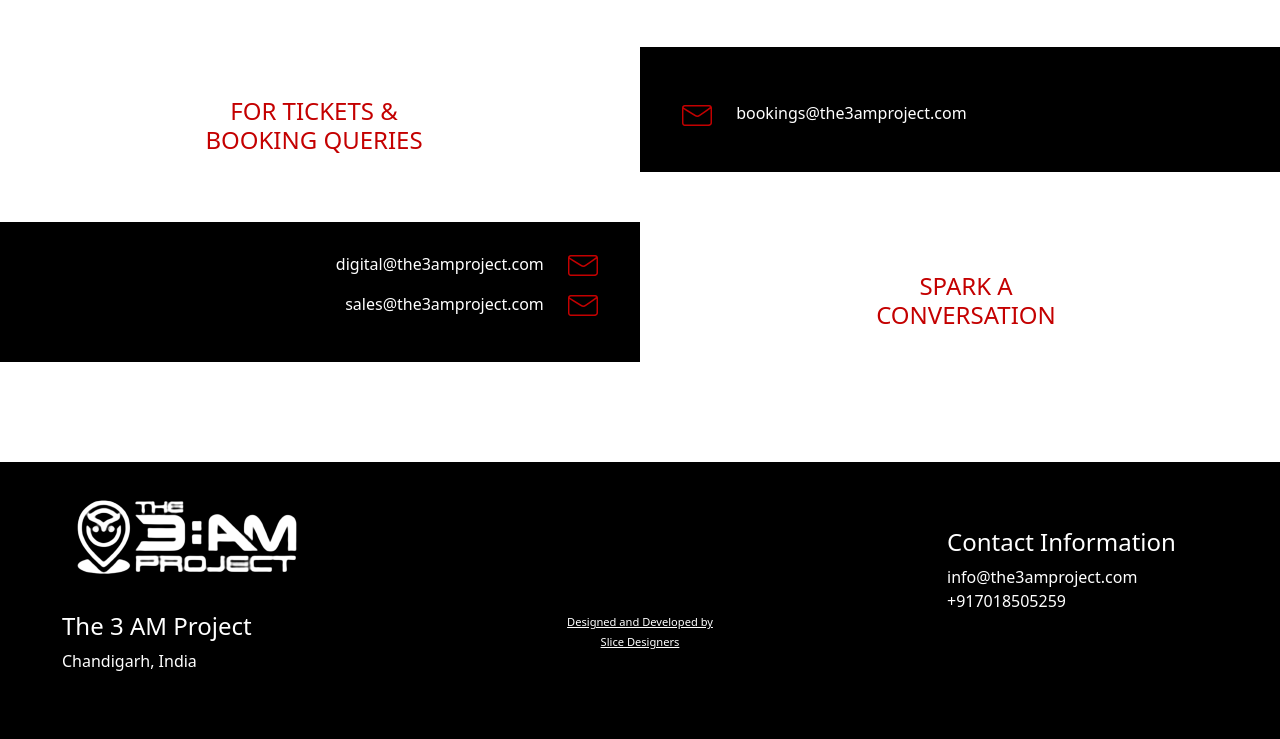
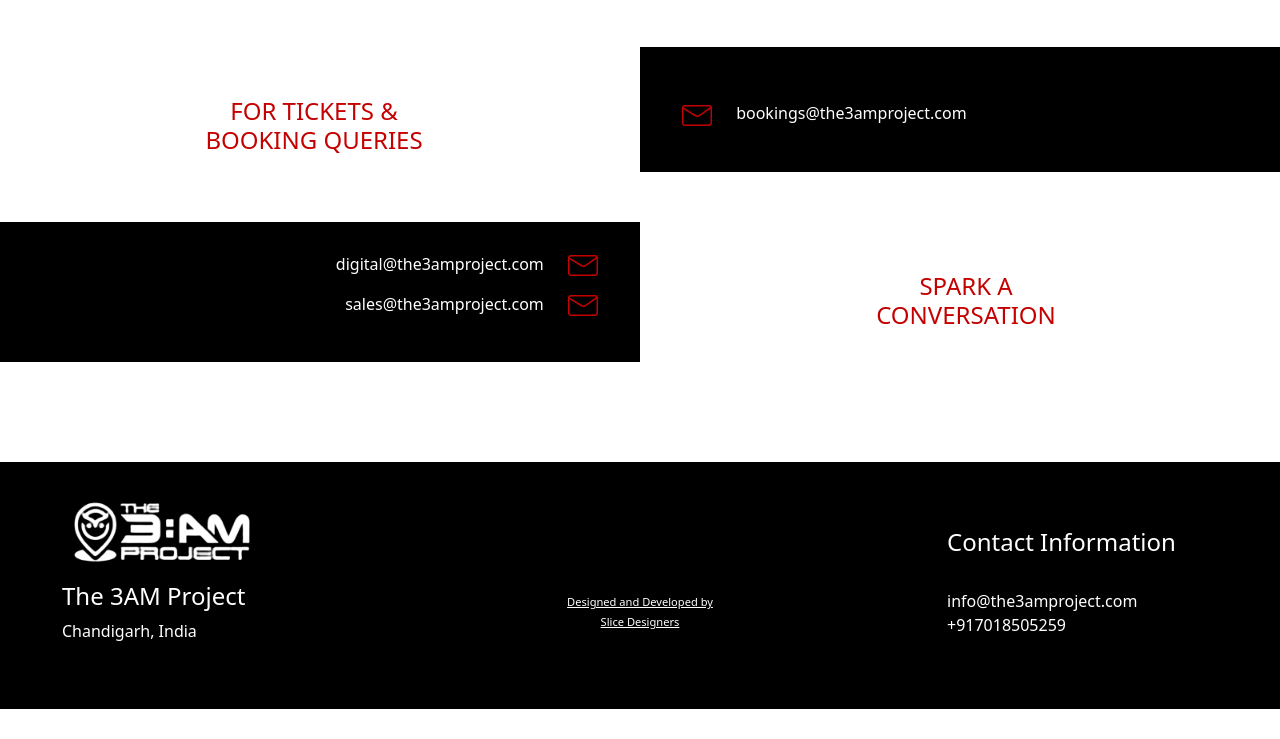
Before and after one commit to the3amgithub/the3amgithub.github.io, a plain HTML site: page contact.html in a window 1280 px wide. Shown: the part 858-1597 px from the top of the page. After the commit the page ends 1567 px from the top, so only its background shows below. Drawn offline with nearby package versions, Linux system fonts and the light colour scheme.

Commit message:
Update contact.html

```diff
--- a/contact.html
+++ b/contact.html
@@ -239,16 +239,16 @@
 
       <div class="row">
         <div class="col-3">
-          <img src="logo_white.png" alt="" width="250px" style="margin-top: -100px;">
-          <h4 style="margin-top: -50px;">The 3 AM Project</h4>
+          <img src="logo_white.png" alt="" width="200px" style="margin-top: -80px;">
+          <h4 style="margin-top: -50px;">The 3AM Project</h4>
           <p >Chandigarh, India </p>
         </div>
         <div class="col-6" style="text-align: center;">
-          <p style="margin-top: 100px; font-size: smaller;"><a href="https://www.instagram.com/slicedesigners/" style="color: white;"><span style="text-align: center; margin-top: 100px; font-size: smaller;">Designed and Developed by <br> Slice Designers</span> </a></p>
+          <p style="margin-top: 80px; font-size: smaller;"><a href="https://www.instagram.com/slicedesigners/" style="color: white;"><span style="text-align: center; margin-top: 100px; font-size: smaller;">Designed and Developed by <br> Slice Designers</span> </a></p>
         </div>
         <div class="col-3">
           <p>
-              <h4>Contact Information</h4>
+              <h4>Contact Information</h4> <br>
 
 
               info@the3amproject.com<br />
```
